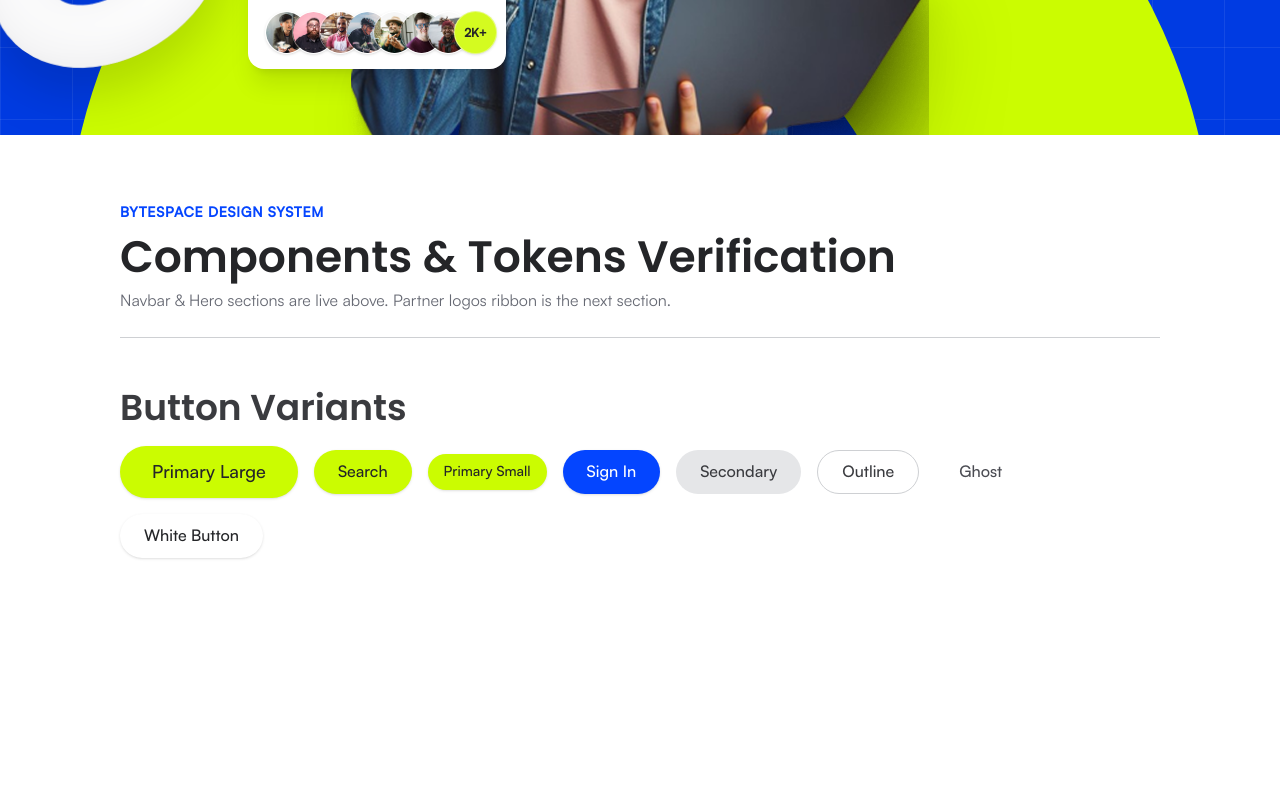
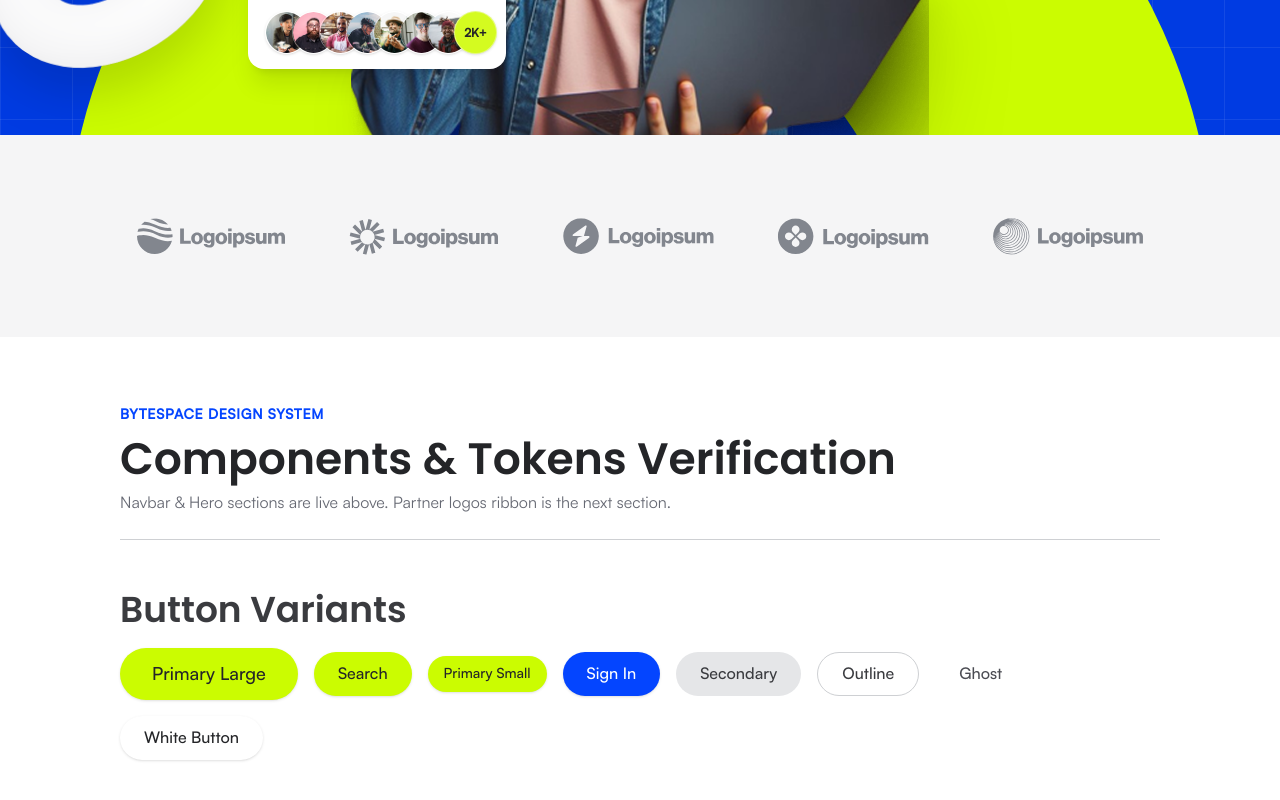
Before and after one commit to maliha-mobassira/bytespace-new, a Next.js app: page / in a window 1280 px wide. Shown: the part 889-1689 px from the top of the page. Before the commit the page ends 1511 px from the top, so only its background shows below. Built offline with nearby package versions, Linux system fonts and the light colour scheme.

Commit message:
feat(partner-logos): implement Frame 2 partner logos ribbon with exact Figma vectors

```diff
--- a/app/page.tsx
+++ b/app/page.tsx
@@ -1,5 +1,6 @@
 import { Navbar } from "@/components/layout/Navbar";
 import { Hero } from "@/components/sections/Hero";
+import { PartnerLogos } from "@/components/sections/PartnerLogos";
 import { Container, Button } from "@/components/ui";
 
 export default function Home() {
@@ -10,6 +11,9 @@ export default function Home() {
 
       {/* Hero Section */}
       <Hero />
+
+      {/* Partner Logos Ribbon */}
+      <PartnerLogos />
 
       {/* Temporary Test & Verification Section (Easy to replace as sections are added) */}
       <main className="py-16">
--- /dev/null
+++ b/components/sections/PartnerLogos.tsx
@@ -0,0 +1,28 @@
+import React from "react";
+
+export function PartnerLogos() {
+  return (
+    <section
+      aria-label="Partner Logos"
+      className="relative w-full bg-[#F5F5F6] overflow-hidden"
+      style={{
+        backgroundColor: "#F5F5F6",
+      }}
+    >
+      {/* Centered 1440px Frame matching Figma Frame 2 (width: 1440px, height: 202px, top: 1024px) */}
+      <div className="w-full flex items-center justify-center">
+        <div className="relative w-full max-w-[1440px] h-[100px] sm:h-[140px] md:h-[170px] lg:h-[202px] flex items-center justify-center">
+          <img
+            src="/images/partner-logos.svg"
+            alt="Trusted partner logos"
+            width={1440}
+            height={202}
+            className="w-full h-full object-contain pointer-events-none select-none"
+          />
+        </div>
+      </div>
+    </section>
+  );
+}
+
+export default PartnerLogos;
```
Also changed, not shown: public/images/partner-logos.svg (added).
